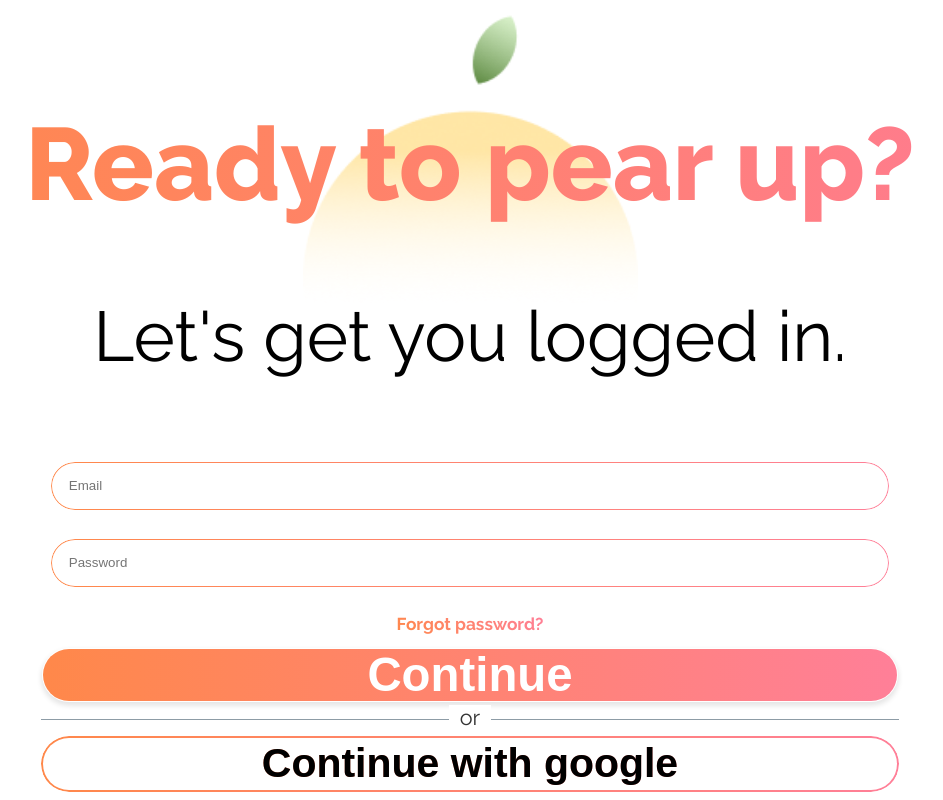
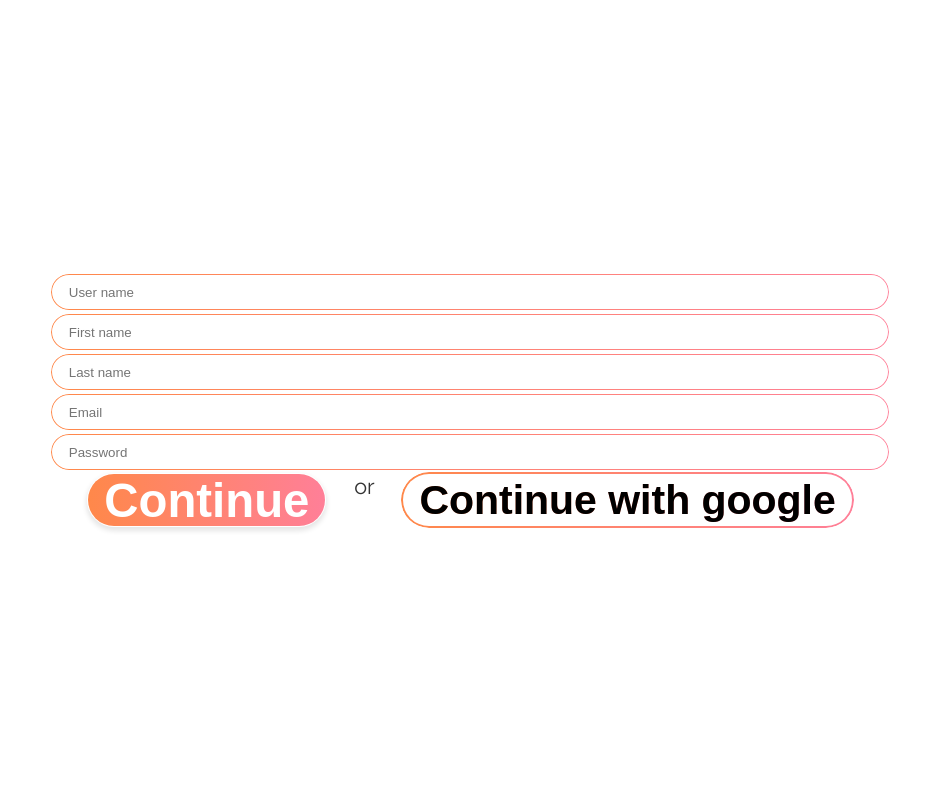
Before and after one commit to anotruong/pear, a React (Create React App) app in the folder client/: page / in a window 1280 px wide. Shown: the whole page, without its empty margins (170-1113 px from the left). Built offline with nearby package versions, Linux system fonts and the light colour scheme.

Commit message:
signup page

```diff
--- a/client/src/App.js
+++ b/client/src/App.js
@@ -2,7 +2,7 @@
 import React from 'react'
 import { useEffect, useState } from 'react';
 import { appContext } from './hook/appContext';
-import LoginPage from './pages/loginPage';
+import LoginPage from './pages/login/loginPage';
 
 import CalendarPage from './pages/calendarPage';
 import SearchPage from './pages/search/searchPage';
@@ -12,7 +12,8 @@
 
 import './App.css';
 import ProfilePage from './pages/profilePage';
-import SigninPage from './pages/signinPage';
+import SignInPage from './pages/login/signinPage';
+import SignUpPage from './pages/login/signupPage';
 
 function App() {
   const [ homeBtn, setHomeBtn ] = useState(true);
@@ -48,7 +49,8 @@
         {/* {!homeBtn ? <></> : <HomePage />} */}
         {/* <ChatIndex /> */}
         {/* <ProfilePage /> */}
-        <SigninPage />
+        {/* <SignInPage /> */}
+        <SignUpPage />
       </div>
     </appContext.Provider>
   );
--- a/client/src/pages/loginPage.js
+++ b/client/src/pages/login/loginPage.js
@@ -1,7 +1,7 @@
 import React from 'react';
 
-import pearLogo from '../images/pear-logo.png';
-import './stylesheets/loginPage.css';
+import pearLogo from '../../images/pear-logo.png';
+import '../stylesheets/loginPage.css';
 
 const LoginPage = () => {
   return (
--- a/client/src/pages/signinPage.js
+++ b/client/src/pages/login/signinPage.js
@@ -1,21 +1,19 @@
 import React from 'react';
-import orangeLogo from '../images/orangeLogo.png';
-import './stylesheets/signinPage.css';
+import '../stylesheets/signinPage.css';
 
-const SigninPage = () => {
+const SignInPage = () => {
   return (
-    <div className='signinPage'>
-      <div className='signinTitle-flex'>
-        {/* <img src={orangeLogo}/> */}
-        <h1 className='signinTitle' style={{fontSize: '8vw'}}>Ready to pear up?</h1>
-        <p className='signin-subtitle'>Let's get you logged in.</p>
+    <div className='signInPage'>
+      <div className='signInTitle-flex'>
+        <h1 className='signInTitle' style={{fontSize: '8vw'}}>Ready to pear up?</h1>
+        <p className='signIn-subtitle'>Let's get you logged in.</p>
       </div>
-      <div className='signinForms-container'>
-       <div className='signinForms-flex'>
+      <div className='signInForms-container'>
+       <div className='signInForms-flex'>
         <div id='form' className='form'>
           <input
             id='email'
-            className='signinForms'
+            className='signInForms'
             type='email'
             name='email'
             placeholder='Email'
@@ -24,7 +22,7 @@
         <div id='form' className='form'>
           <input
             id='password'
-            className='signinForms'
+            className='signInForms'
             type='password'
             name="password"
             maxLength={18}
@@ -39,7 +37,7 @@
         // style={{flexDirection: 'column', alignItems: 'center'}}
       >
         <div
-          className='btn-container signin'
+          className='btn-container signIn'
           // hidden={divState}
         >
           <button
@@ -58,4 +56,4 @@
   )
 };
 
-export default SigninPage;
+export default SignInPage;
--- /dev/null
+++ b/client/src/pages/login/signupPage.js
@@ -0,0 +1,83 @@
+import React from 'react';
+
+import '../stylesheets/signupPage.css';
+
+const SignUpPage = () => {
+  return (
+    <div className='signUpPage-container'>
+      <div className='signInForms-container'>
+        <div className='signInForms-flex'>
+          <div id='form' className='form'>
+            <input
+              id='username'
+              className='signInForms'
+              type='text'
+              name='username'
+              placeholder='User name'
+            />
+          </div>
+          <div id='form' className='form'>
+            <input
+              id='firstName'
+              className='signInForms'
+              type='text'
+              name='firstName'
+              placeholder='First name'
+            />
+          </div>
+          <div id='form' className='form'>
+            <input
+              id='lastName'
+              className='signInForms'
+              type='text'
+              name='lastName'
+              placeholder='Last name'
+            />
+          </div>
+          <div id='form' className='form'>
+            <input
+              id='email'
+              className='signInForms'
+              type='email'
+              name='email'
+              placeholder='Email'
+            />
+          </div>
+          <div id='form' className='form'>
+            <input
+              id='password'
+              className='signInForms'
+              type='password'
+              name="password"
+              maxLength={18}
+              minLength={8}
+              placeholder='Password'
+            />
+          </div>
+        </div>
+      </div>
+      <div className='button-flex'
+        // style={{flexDirection: 'column', alignItems: 'center'}}
+      >
+        <div
+          className='btn-container signIn'
+          // hidden={divState}
+        >
+          <button
+          id='gradient-btn' className='duo-btn'>Continue</button>
+        </div>
+        {/* <div className='breakBorder'><hr>or</hr> </div> */}
+        <hr/>
+        <div
+        className='btn-container border'
+        // hidden={divState}
+        >
+          <button id='border-btn' className='duo-btn'>Continue with google</button>
+        </div>
+      </div>
+
+    </div>
+  )
+};
+
+export default SignUpPage;
--- a/client/src/pages/stylesheets/signinPage.css
+++ b/client/src/pages/stylesheets/signinPage.css
@@ -1,16 +1,16 @@
-.signinPage {
+.signInPage {
   height: 100%;
   display: flex;
   flex-direction: column;
   justify-content: center;
 }
 
-.signinForms-container {
+.signInForms-container {
   height: 25%;
   width: 100%;
 }
 
-.signinForms-flex {
+.signInForms-flex {
   display: inline-flex;
   flex-direction: column;
   height: 100%;
@@ -19,7 +19,7 @@
   justify-content: space-around;
 }
 
-.signinPage > .button-flex {
+.signInPage > .button-flex {
   flex-direction: column;
   align-items: center;
 }
@@ -41,7 +41,7 @@
   inset: -2px;
 }
 
-.btn-container.signin,
+.btn-container.signIn,
 .btn-container.border {
   width: 67%;
   height: 7vh;
@@ -55,7 +55,7 @@
   border-radius: 2rem;
 }
 
-.signinTitle-flex {
+.signInTitle-flex {
   background-image: url('../../images/orangeLogo.png');
   background-repeat: no-repeat;
   background-position-y: top;
@@ -65,7 +65,7 @@
 
 }
 
-h1.signinTitle{
+h1.signInTitle{
   /* background-image: url('../../images/orangeLogo.png');
   background-repeat: no-repeat;
   background-position-y: top;
@@ -98,17 +98,18 @@
   background: white;
 }
 
-input#email,
+/* input#email,
 input#password {
   border: none;
-}
+} */
 
-input.signinForms {
+input.signInForms {
   width: -webkit-fill-available;
   height: -webkit-fill-available;
   font-weight: 500;
+  border: none;
 }
-input.signinForms:focus {
+input.signInForms:focus {
   outline: none;
 }
 
@@ -172,7 +173,7 @@
   mask-composite: exclude;
 }
 
-p.signin-subtitle {
+p.signIn-subtitle {
   font-weight: 500;
   font-size: 5.5vw;
   width: -webkit-fill-available;
--- /dev/null
+++ b/client/src/pages/stylesheets/signupPage.css
@@ -0,0 +1,9 @@
+.signUpPage-container {
+  display: flex;
+  flex-direction: column;
+  justify-content: center;
+  flex-wrap: nowrap;
+  align-items: center;
+  height: 100%;
+  width: 100%;
+}
```
